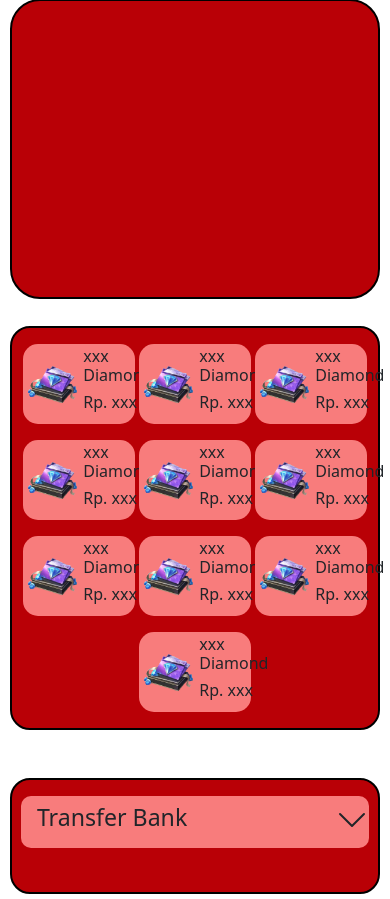
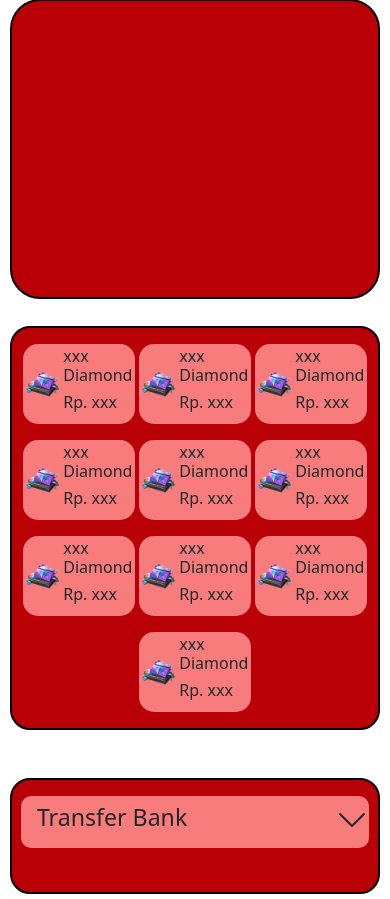
Before and after one commit to Eleazer85/zhoyu-store, a PHP site: page /web-top-up/shop in a window 390 px wide. Shown: the part 837-1736 px from the top of the page. Run offline with PHP 8.4, Linux system fonts and the light colour scheme; some web fonts are replaced.

Commit message:
Changing shop style

```diff
--- a/shop.php
+++ b/shop.php
@@ -74,21 +74,21 @@
       <!-- First row of game product listings -->
       <div class="catalogue-container mt-3">
         <div class="catalogue">
-          <img src="Images/Game-Money/1.png" width="60" height="60">
+          <img src="Images/Game-Money/1.png" class="catalogue-image">
           <div class="catalogue-price">
             <h6>xxx Diamond</h6>
             <h6>Rp. xxx</h6>
           </div>
         </div>
         <div class="catalogue">
-          <img src="Images/Game-Money/1.png" width="60" height="60">
+          <img src="Images/Game-Money/1.png" class="catalogue-image">
           <div class="catalogue-price">
             <h6>xxx Diamond</h6>
             <h6>Rp. xxx</h6>
           </div>
         </div>
         <div class="catalogue">
-          <img src="Images/Game-Money/1.png" width="60" height="60">
+          <img src="Images/Game-Money/1.png" class="catalogue-image">
           <div class="catalogue-price">
             <h6>xxx Diamond</h6>
             <h6>Rp. xxx</h6>
@@ -99,21 +99,21 @@
       <!-- Second row of game product listings -->
       <div class="catalogue-container mt-3">
         <div class="catalogue">
-          <img src="Images/Game-Money/1.png" width="60" height="60">
+          <img src="Images/Game-Money/1.png" class="catalogue-image">
           <div class="catalogue-price">
             <h6>xxx Diamond</h6>
             <h6>Rp. xxx</h6>
           </div>
         </div>
         <div class="catalogue">
-          <img src="Images/Game-Money/1.png" width="60" height="60">
+          <img src="Images/Game-Money/1.png" class="catalogue-image">
           <div class="catalogue-price">
             <h6>xxx Diamond</h6>
             <h6>Rp. xxx</h6>
           </div>
         </div>
         <div class="catalogue">
-          <img src="Images/Game-Money/1.png" width="60" height="60">
+          <img src="Images/Game-Money/1.png" class="catalogue-image">
           <div class="catalogue-price">
             <h6>xxx Diamond</h6>
             <h6>Rp. xxx</h6>
@@ -124,21 +124,21 @@
       <!-- Third row of game product listings -->
       <div class="catalogue-container mt-3">
         <div class="catalogue">
-          <img src="Images/Game-Money/1.png" width="60" height="60">
+          <img src="Images/Game-Money/1.png" class="catalogue-image">
           <div class="catalogue-price">
             <h6>xxx Diamond</h6>
             <h6>Rp. xxx</h6>
           </div>
         </div>
         <div class="catalogue">
-          <img src="Images/Game-Money/1.png" width="60" height="60">
+          <img src="Images/Game-Money/1.png" class="catalogue-image">
           <div class="catalogue-price">
             <h6>xxx Diamond</h6>
             <h6>Rp. xxx</h6>
           </div>
         </div>
         <div class="catalogue">
-          <img src="Images/Game-Money/1.png" width="60" height="60">
+          <img src="Images/Game-Money/1.png" class="catalogue-image">
           <div class="catalogue-price">
             <h6>xxx Diamond</h6>
             <h6>Rp. xxx</h6>
@@ -149,7 +149,7 @@
       <!-- Fourth row with a single game product listing -->
       <div class="catalogue-container mt-3 mb-3">
         <div class="catalogue">
-          <img src="Images/Game-Money/1.png" width="60" height="60">
+          <img src="Images/Game-Money/1.png" class="catalogue-image">
           <div class="catalogue-price">
             <h6>xxx Diamond</h6>
             <h6>Rp. xxx</h6>
@@ -204,7 +204,6 @@
 
 </div> <!-- End of thumbnail-image -->
 
-<br><br>
 <script src="https://cdn.jsdelivr.net/npm/bootstrap@5.3.3/dist/js/bootstrap.bundle.min.js" integrity="sha384-YvpcrYf0tY3lHB60NNkmXc5s9fDVZLESaAA55NDzOxhy9GkcIdslK1eN7N6jIeHz" crossorigin="anonymous"></script>
 </body>
 </html>
--- a/style.css
+++ b/style.css
@@ -180,22 +180,6 @@
     width: 50%;
 }
 
-@media(max-width:900px){
-    .thumbnail-image {
-       flex-direction: column;
-       align-items: center;
-    }
-
-    .thumbnail-image .games-description{
-        margin-top:90vh;
-        width:95%;
-    }
-
-    .thumbnail-image .main-catalogue-container{
-        width:95%;
-    }
-}
-
 /*
     Games-product:
     - Background color matches the theme.
@@ -237,6 +221,11 @@
     background-color: #f87c7c;
 }
 
+.thumbnail-image .main-catalogue-container .games-product .catalogue-container .catalogue .catalogue-image {
+    width:60px;
+    height:60px
+}
+
 /*
     Payment section:
     - Displays payment options.
@@ -275,3 +264,25 @@
     grid-column:span 1;
     background-color: white;
 }
+
+
+@media(max-width:900px){
+    .thumbnail-image {
+       flex-direction: column;
+       align-items: center;
+    }
+
+    .thumbnail-image .games-description{
+        margin-top:90vh;
+        width:95%;
+    }
+
+    .thumbnail-image .main-catalogue-container{
+        width:95%;
+    }
+
+    .thumbnail-image .main-catalogue-container .games-product .catalogue-container .catalogue .catalogue-image {
+        width:40px;
+        height:40px
+    }
+}
```
